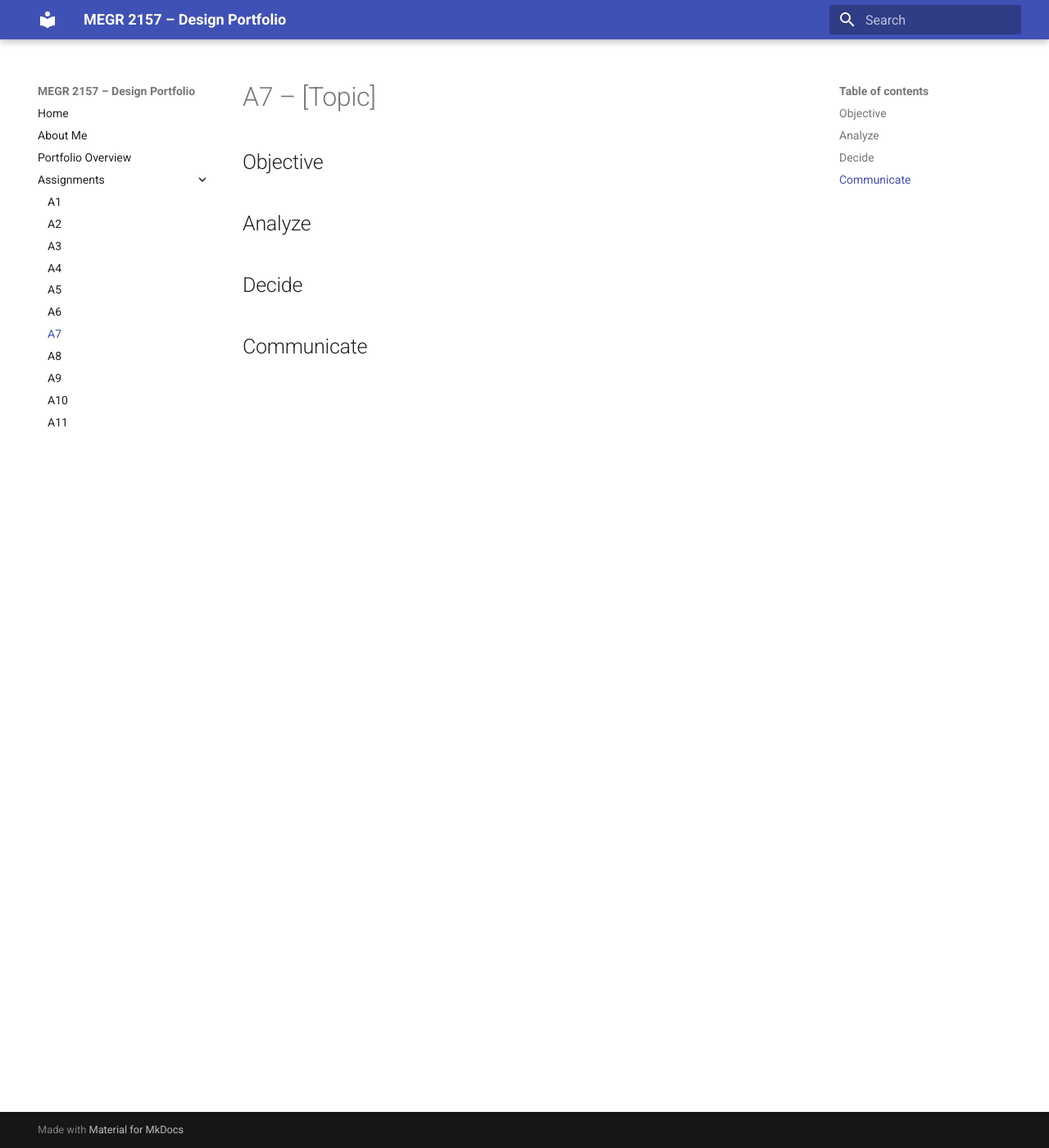
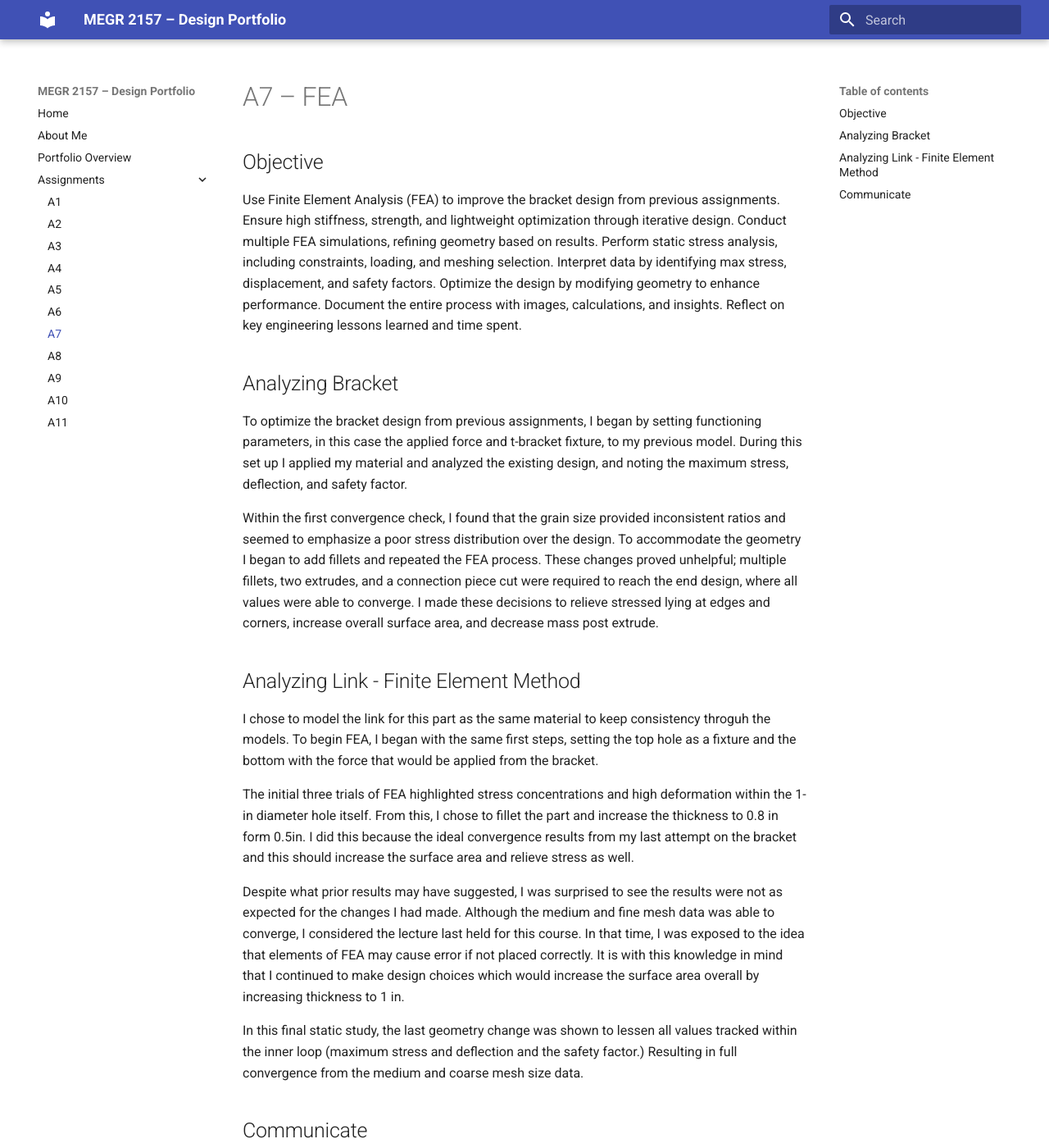
Before and after one commit to swils201/megr2156portfolio, an MkDocs documentation site: the page built from docs/assignments/A07/index.md, in a window 1280 px wide and 1400 px high. Shown: the whole window at 82% size. Built offline with MkDocs 1.6.1 and Material for MkDocs 9.7.7, drawn with Linux system fonts in a browser that asks for light colours; some of the changed text lies outside the part shown.

Commit message:
Revise A7 assignment to emphasize FEA techniques
Updated the assignment document to focus on Finite Element Analysis (FEA) for bracket design optimization. Added sections on objectives, analysis, and communication of results.

```diff
--- a/docs/assignments/A07/index.md
+++ b/docs/assignments/A07/index.md
@@ -1,12 +1,32 @@
-# A7 – [Topic]
+# A7 – FEA
 
 ## Objective
+Use Finite Element Analysis (FEA) to improve the bracket design from previous assignments.
+Ensure high stiffness, strength, and lightweight optimization through iterative design.
+Conduct multiple FEA simulations, refining geometry based on results.
+Perform static stress analysis, including constraints, loading, and meshing selection.
+Interpret data by identifying max stress, displacement, and safety factors.
+Optimize the design by modifying geometry to enhance performance.
+Document the entire process with images, calculations, and insights.
+Reflect on key engineering lessons learned and time spent.
+
+## Analyzing Bracket
+To optimize the bracket design from previous assignments, I began by setting functioning parameters, in this case the applied force and t-bracket fixture, to my previous model. During this set up I applied my material and analyzed the existing design, and noting the maximum stress, deflection, and safety factor.
+
+Within the first convergence check, I found that the grain size provided inconsistent ratios and seemed to emphasize a poor stress distribution over the design. To accommodate the geometry I began to add fillets and repeated the FEA process. These changes proved unhelpful; multiple fillets, two extrudes, and a connection piece cut were required to reach the end design, where all values were able to converge. I made these decisions to relieve stressed lying at edges and corners, increase overall surface area, and decrease mass post extrude.
 
 
-## Analyze
+## Analyzing Link - Finite Element Method
+I chose to model the link for this part as the same material to keep consistency throguh the models. To begin FEA, I began with the same first steps, setting the top hole as a fixture and the bottom with the force that would be applied from the bracket.
 
+The initial three trials of FEA highlighted stress concentrations and high deformation within the 1-in diameter hole itself. From this, I chose to fillet the part and increase the thickness to 0.8 in form 0.5in. I did this because the ideal convergence results from my last attempt on the bracket and this should increase the surface area and relieve stress as well.
 
-## Decide
+Despite what prior results may have suggested, I was surprised to see the results were not as expected for the changes I had made. Although the medium and fine mesh data was able to converge, I considered the lecture last held for this course. In that time, I was exposed to the idea that elements of FEA may cause error if not placed correctly. It is with this knowledge in mind that I continued to make design choices which would increase the surface area overall by increasing thickness to 1 in.
+
+In this final static study, the last geometry change was shown to lessen all values tracked within the inner loop (maximum stress and deflection and the safety factor.) Resulting in full convergence from the medium and coarse mesh size data.
+
 
 
 ## Communicate
+
+**To download the final models of the project discussed, follow this link:** https://drive.google.com/file/d/1uugeZMiW2QJU6RH_jnTS5mq7h0bwTtym/view?usp=sharing
```
